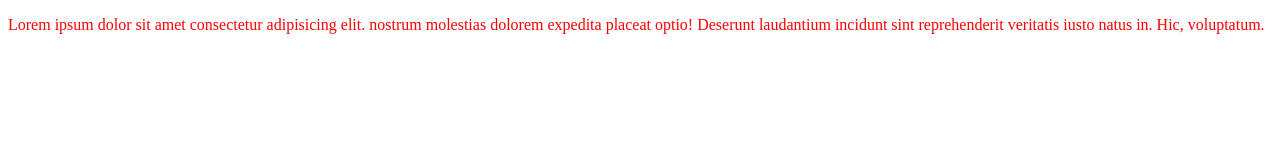
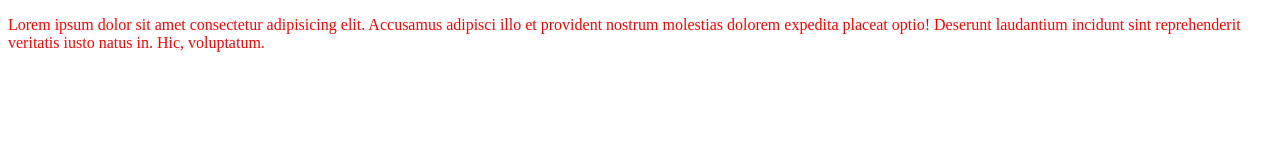
Before and after one commit to Kiroxy1/newproject1, a plain HTML site: page index.html in a window 1280 px wide. Drawn offline with Linux system fonts and the light colour scheme.

Commit message:
ячапвыам

```diff
--- a/index.html
+++ b/index.html
@@ -9,6 +9,7 @@
 <body>
     <p>Lorem ipsum dolor sit amet
         consectetur adipisicing elit.
+         Accusamus adipisci illo et provident
          nostrum molestias dolorem expedita placeat
          optio! Deserunt laudantium incidunt sint reprehenderit
           veritatis iusto natus in. Hic, voluptatum.
```
